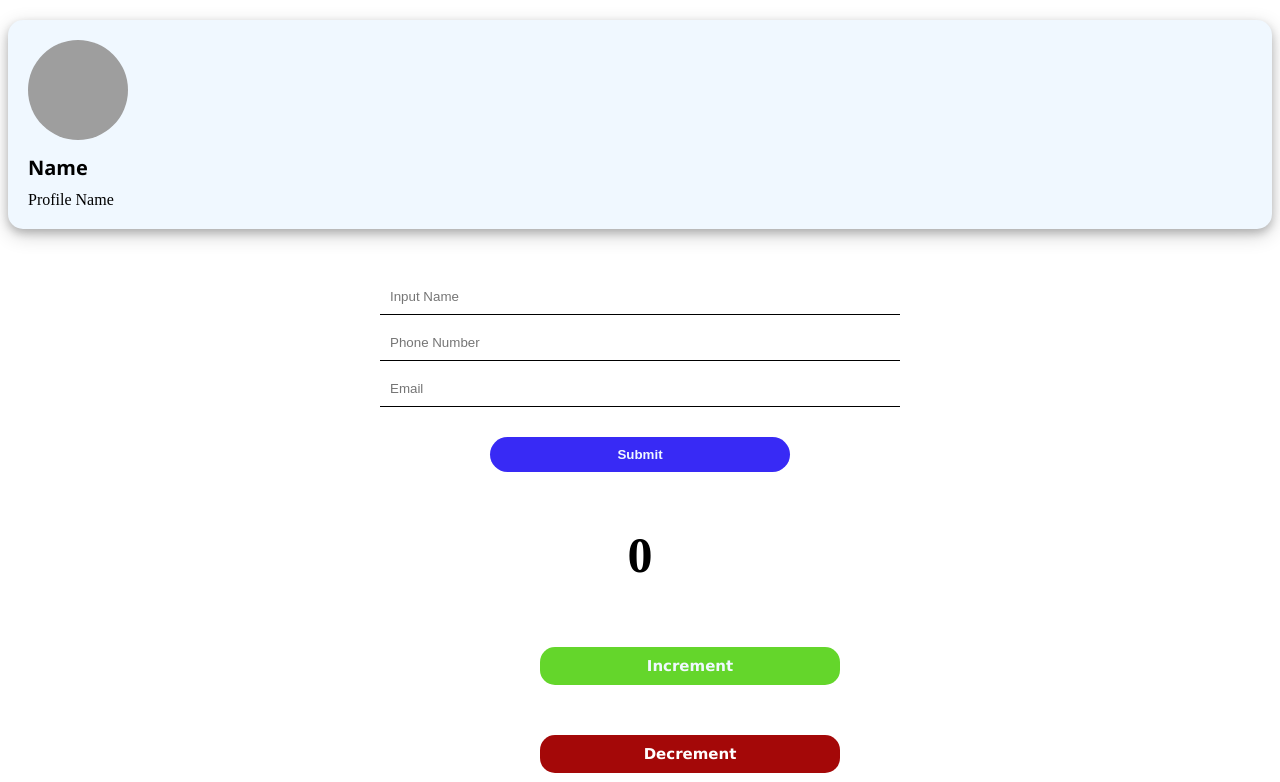
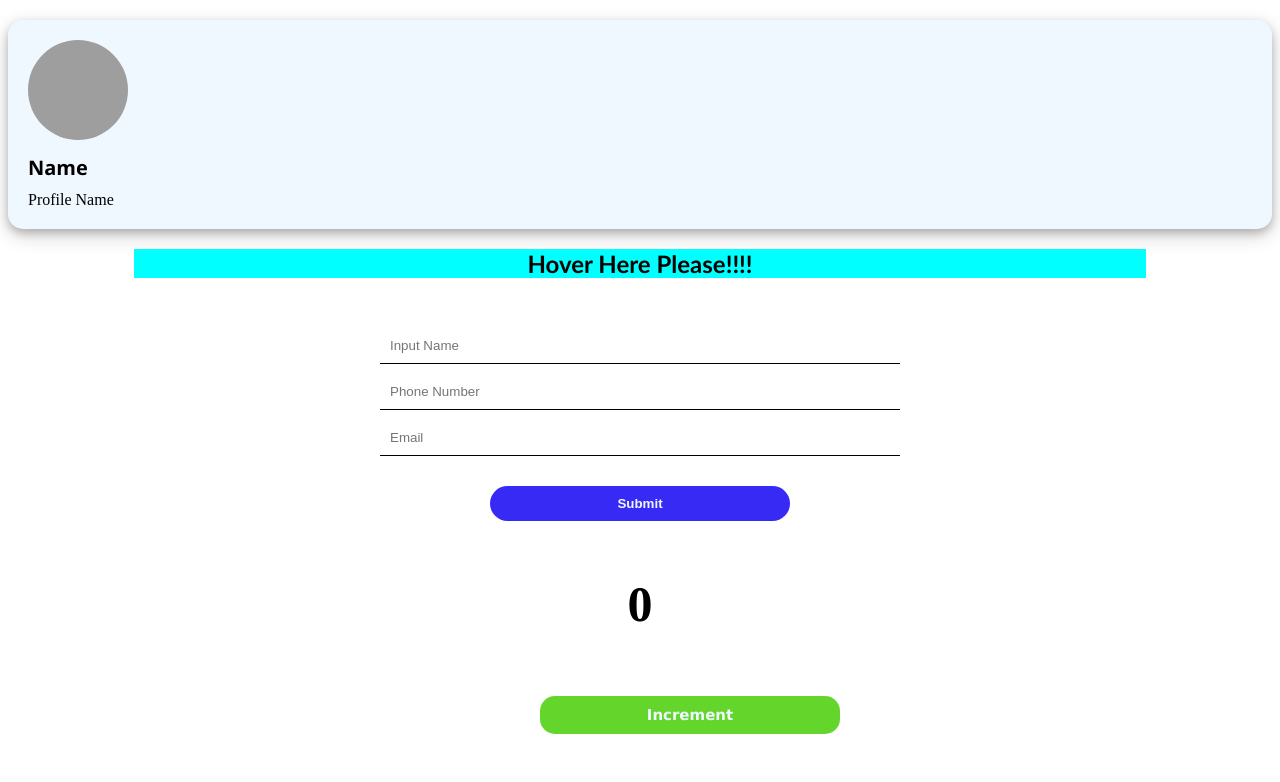
Before and after one commit to edememediong1/hello-app, a React (Create React App) app: page / in a window 1280 px wide. Shown: the top 782 px of the page. Built offline with nearby package versions, Linux system fonts and the light colour scheme; grey boxes are pictures that could not be loaded.

Commit message:
OnMouseOver Events

```diff
--- a/src/App.js
+++ b/src/App.js
@@ -77,16 +77,40 @@ function NumberCounter(){
 }
 
 function OnSubmit(){
+
+  return (
+    <form
+      onSubmit={(event) => {
+        event.preventDefault()
+        console.log("You have submitted...");
+      }}
+    >
+      <input type="text" placeholder="Input Name" />
+      <input type="number" placeholder="Phone Number" />
+      <input type="email" placeholder="Email" />
+      <button>Submit</button>
+    </form>
+  );
+}
+
+// onMouseHover Event
+function OnMouseHover(){
+  const[state , setState] = useState("Hover Here Please!!!!")
+
+  const mouseHover = (event) => {
+    event.preventDefault()
+    setState("Someone Hovered Over Me");
+    setTimeout(() => {
+      setState("EBE")
+    },1000);
+  }
+
   return(
-    <form>
-      <input type="text" placeholder="Input Name"/>
-      <input type="number" placeholder="Phone Number"/>
-      <input type="email" placeholder="Email"/>
-      <button>Submit</button>
-  </form>
+    <section>
+      <h1 className="head-hover" onMouseOver={mouseHover}> {state}</h1>
+    </section>
   )
 }
-
 
 //On Change.........
 function App() {
@@ -108,4 +132,4 @@ function App() {
 }
 
 export default App;
-export {NumberCounter, OnSubmit};
+export {NumberCounter, OnSubmit,OnMouseHover};
--- a/src/index.css
+++ b/src/index.css
@@ -86,3 +86,11 @@ button{
   border: none;
   border-radius: 20px;
 }
+
+.head-hover{
+  font-family: 'Gill Sans', 'Gill Sans MT', Calibri, 'Trebuchet MS', sans-serif;
+  background-color: aqua;
+  width: 80%;
+  margin: 0 auto;
+  text-align: center;
+}
--- a/src/index.js
+++ b/src/index.js
@@ -1,7 +1,7 @@
 import React from 'react';
 import ReactDOM from 'react-dom/client';
 import './index.css';
-import App from './App';
+import App, { OnMouseHover } from './App';
 import { NumberCounter, OnSubmit } from './App';
 import UserProfileCard from './components/UserProfileCard';
 
@@ -9,10 +9,9 @@ const root = ReactDOM.createRoot(document.getElementById('root'));
 root.render(
   <React.StrictMode>
     <UserProfileCard/>
+    <OnMouseHover/>
     <OnSubmit/>
     <NumberCounter/>
-    <App />
+    <App/>
   </React.StrictMode>
 );
-
-oncancel
```
